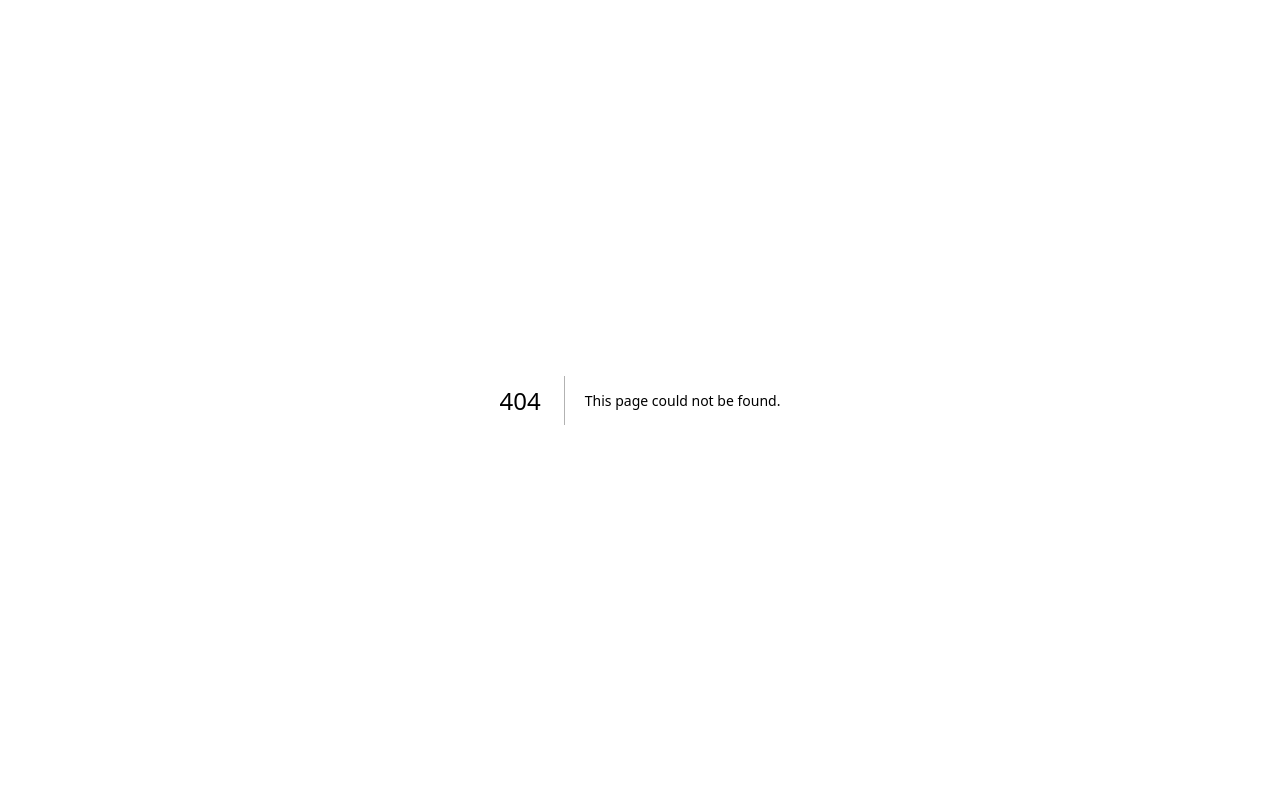
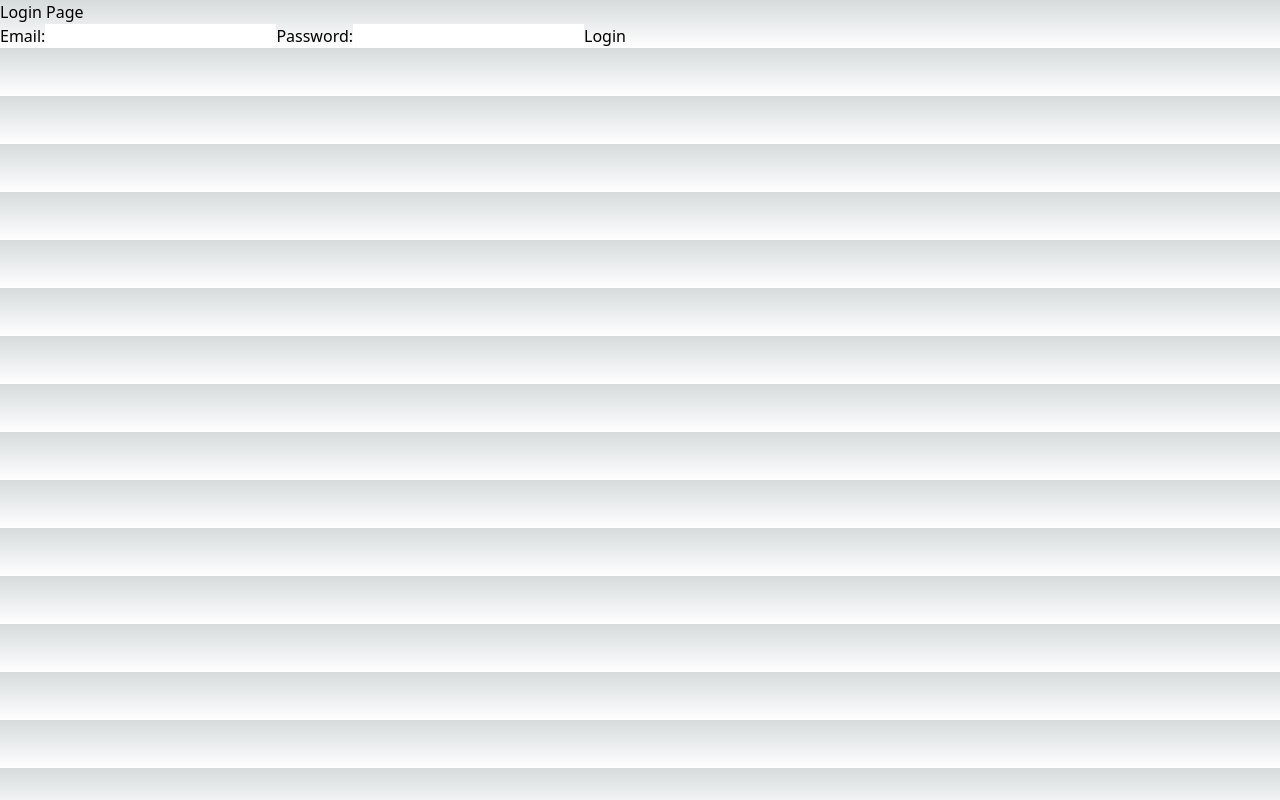
Before and after one commit to he-is-james/defendr, a Next.js app: page /login/login in a window 1280 px wide. Before the commit this address had no page. Built offline with nearby package versions, Linux system fonts and the light colour scheme; no server answers.

Commit message:
commit dump

```diff
--- a/firebase.ts
+++ b/firebase.ts
@@ -1,5 +1,6 @@
 import { initializeApp } from 'firebase/app'
 import { getFirestore } from 'firebase/firestore'
+import { getAuth } from 'firebase/auth'
 
 const firebaseConfig = {
   apiKey: process.env.API_KEY,
@@ -12,5 +13,6 @@ const firebaseConfig = {
 
 const app = initializeApp(firebaseConfig)
 const db = getFirestore(app)
+const auth = getAuth(app)
 
-export { db }
+export { db, auth }
--- a/src/pages/_app.tsx
+++ b/src/pages/_app.tsx
@@ -1,6 +1,5 @@
 import '@/styles/globals.css'
 import type { AppProps } from 'next/app'
-
 export default function App({ Component, pageProps }: AppProps) {
   return <Component {...pageProps} />
 }
--- a/src/pages/about/bar.tsx
+++ b/src/pages/about/bar.tsx
@@ -1,5 +1,7 @@
+import Link from 'next/link'
 import { db } from '../../../firebase'
 import { collection, addDoc, getDocs } from 'firebase/firestore'
+import LoginPage from '../login/login'
 
 export default function Bar() {
   const setTest = async () => {
@@ -41,6 +43,9 @@ export default function Bar() {
           Get Test
         </button>
       </div>
+      <div>
+        <Link href={'/login'}> login </Link>
+      </div>
     </div>
   )
 }
--- /dev/null
+++ b/src/pages/login/login.tsx
@@ -0,0 +1,48 @@
+import { useState } from 'react'
+import { db, auth } from '../../../firebase'
+import { signInWithEmailAndPassword } from 'firebase/auth'
+import { useRouter } from 'next/router'
+
+const LoginPage = () => {
+  const [email, setEmail] = useState('')
+  const [password, setPassword] = useState('')
+  const router = useRouter()
+
+  const handleLogin = async () => {
+    try {
+      await signInWithEmailAndPassword(auth, email, password)
+      router.push('/profile')
+    } catch (error) {
+      console.log(error)
+    }
+  }
+
+  return (
+    <div>
+      <h1>Login Page</h1>
+      <form>
+        <label>
+          Email:
+          <input
+            type="email"
+            value={email}
+            onChange={(e) => setEmail(e.target.value)}
+          />
+        </label>
+        <label>
+          Password:
+          <input
+            type="password"
+            value={password}
+            onChange={(e) => setPassword(e.target.value)}
+          />
+        </label>
+        <button type="button" onClick={handleLogin}>
+          Login
+        </button>
+      </form>
+    </div>
+  )
+}
+
+export default LoginPage
--- /dev/null
+++ b/src/pages/signup/signup.tsx
@@ -0,0 +1,44 @@
+import { useState } from 'react'
+import firebase from '../utils/firebase'
+
+const SignUpPage = () => {
+  const [email, setEmail] = useState('')
+  const [password, setPassword] = useState('')
+
+  const handleSignUp = async () => {
+    try {
+      await firebase.auth().createUserWithEmailAndPassword(email, password)
+    } catch (error) {
+      console.log(error)
+    }
+  }
+
+  return (
+    <div>
+      <h1>Sign Up Page</h1>
+      <form>
+        <label>
+          Email:
+          <input
+            type="email"
+            value={email}
+            onChange={(e) => setEmail(e.target.value)}
+          />
+        </label>
+        <label>
+          Password:
+          <input
+            type="password"
+            value={password}
+            onChange={(e) => setPassword(e.target.value)}
+          />
+        </label>
+        <button type="button" onClick={handleSignUp}>
+          Sign Up
+        </button>
+      </form>
+    </div>
+  )
+}
+
+export default SignUpPage
```
Also changed, not shown: .eslintrc.json, src/pages/landing/landing.tsx (added).
